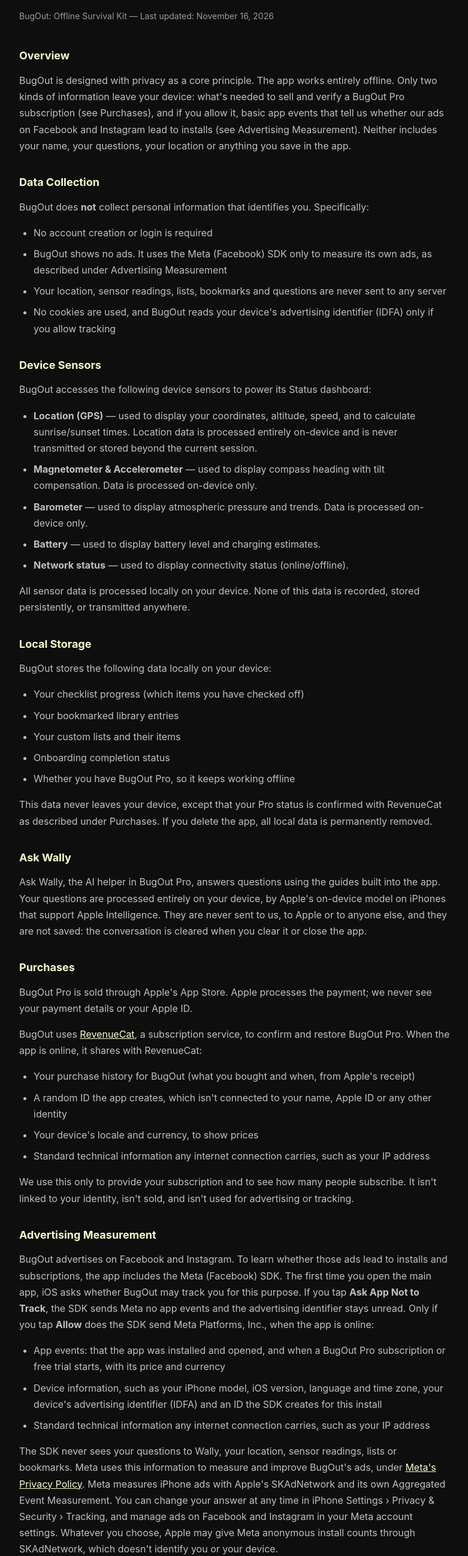
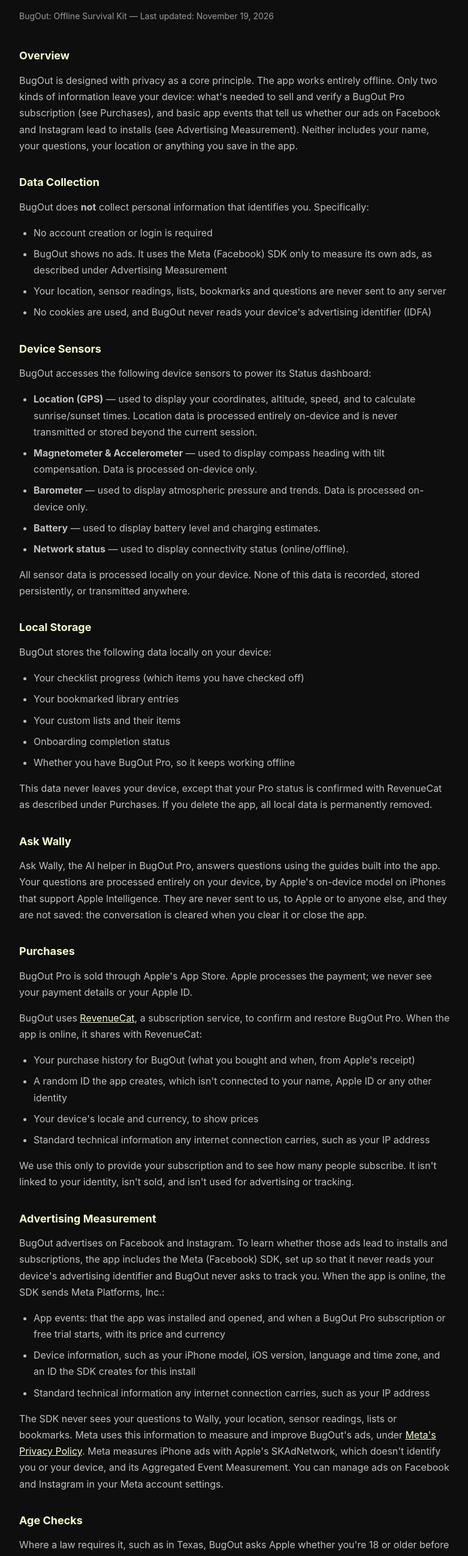
Before and after one commit to jaechung-glitch/bugout, a plain HTML site: page privacy-policy.html in a window 1280 px wide. Shown: the part 81-2675 px from the top of the page at 60% size, without its empty margins (248-1029 px from the left). Drawn offline with Linux system fonts and the light colour scheme.

Commit message:
Privacy policy: Meta events without the advertising ID, no tracking prompt (1.1.2)
Co-Authored-By: Claude Opus 5.5 <noreply@anthropic.com>
Claude-Session: https://claude.ai/code/session_01PbKpPd2o9mWeBmFAqxhiqn

```diff
--- a/privacy-policy.html
+++ b/privacy-policy.html
@@ -56,10 +56,10 @@
 <body>
     <main class="container">
         <h1>Privacy Policy</h1>
-        <p class="subtitle">BugOut: Offline Survival Kit &mdash; Last updated: November 16, 2026</p>
+        <p class="subtitle">BugOut: Offline Survival Kit &mdash; Last updated: November 19, 2026</p>
 
         <h2>Overview</h2>
-        <p>BugOut is designed with privacy as a core principle. The app works entirely offline. Only two kinds of information leave your device: what's needed to sell and verify a BugOut Pro subscription (see Purchases), and if you allow it, basic app events that tell us whether our ads on Facebook and Instagram lead to installs (see Advertising Measurement). Neither includes your name, your questions, your location or anything you save in the app.</p>
+        <p>BugOut is designed with privacy as a core principle. The app works entirely offline. Only two kinds of information leave your device: what's needed to sell and verify a BugOut Pro subscription (see Purchases), and basic app events that tell us whether our ads on Facebook and Instagram lead to installs (see Advertising Measurement). Neither includes your name, your questions, your location or anything you save in the app.</p>
 
         <h2>Data Collection</h2>
         <p>BugOut does <strong>not</strong> collect personal information that identifies you. Specifically:</p>
@@ -67,7 +67,7 @@
             <li>No account creation or login is required</li>
             <li>BugOut shows no ads. It uses the Meta (Facebook) SDK only to measure its own ads, as described under Advertising Measurement</li>
             <li>Your location, sensor readings, lists, bookmarks and questions are never sent to any server</li>
-            <li>No cookies are used, and BugOut reads your device's advertising identifier (IDFA) only if you allow tracking</li>
+            <li>No cookies are used, and BugOut never reads your device's advertising identifier (IDFA)</li>
         </ul>
 
         <h2>Device Sensors</h2>
@@ -107,13 +107,13 @@
         <p>We use this only to provide your subscription and to see how many people subscribe. It isn't linked to your identity, isn't sold, and isn't used for advertising or tracking.</p>
 
         <h2>Advertising Measurement</h2>
-        <p>BugOut advertises on Facebook and Instagram. To learn whether those ads lead to installs and subscriptions, the app includes the Meta (Facebook) SDK. The first time you open the main app, iOS asks whether BugOut may track you for this purpose. If you tap <b>Ask App Not to Track</b>, the SDK sends Meta no app events and the advertising identifier stays unread. Only if you tap <b>Allow</b> does the SDK send Meta Platforms, Inc., when the app is online:</p>
+        <p>BugOut advertises on Facebook and Instagram. To learn whether those ads lead to installs and subscriptions, the app includes the Meta (Facebook) SDK, set up so that it never reads your device's advertising identifier and BugOut never asks to track you. When the app is online, the SDK sends Meta Platforms, Inc.:</p>
         <ul>
             <li>App events: that the app was installed and opened, and when a BugOut Pro subscription or free trial starts, with its price and currency</li>
-            <li>Device information, such as your iPhone model, iOS version, language and time zone, your device's advertising identifier (IDFA) and an ID the SDK creates for this install</li>
+            <li>Device information, such as your iPhone model, iOS version, language and time zone, and an ID the SDK creates for this install</li>
             <li>Standard technical information any internet connection carries, such as your IP address</li>
         </ul>
-        <p>The SDK never sees your questions to Wally, your location, sensor readings, lists or bookmarks. Meta uses this information to measure and improve BugOut's ads, under <a href="https://www.facebook.com/privacy/policy/">Meta's Privacy Policy</a>. Meta measures iPhone ads with Apple's SKAdNetwork and its own Aggregated Event Measurement. You can change your answer at any time in iPhone Settings › Privacy &amp; Security › Tracking, and manage ads on Facebook and Instagram in your Meta account settings. Whatever you choose, Apple may give Meta anonymous install counts through SKAdNetwork, which doesn't identify you or your device.</p>
+        <p>The SDK never sees your questions to Wally, your location, sensor readings, lists or bookmarks. Meta uses this information to measure and improve BugOut's ads, under <a href="https://www.facebook.com/privacy/policy/">Meta's Privacy Policy</a>. Meta measures iPhone ads with Apple's SKAdNetwork, which doesn't identify you or your device, and its Aggregated Event Measurement. You can manage ads on Facebook and Instagram in your Meta account settings.</p>
 
         <h2>Age Checks</h2>
         <p>Where a law requires it, such as in Texas, BugOut asks Apple whether you're 18 or older before you can subscribe to BugOut Pro. Apple shares only an age range, such as "under 18" or "18 and over", never your birthday. BugOut uses it on your iPhone for that check and doesn't store it or send it anywhere.</p>
```
Also changed, not shown: _src/pages/00-home.html (+1 -1 lines), index.html (+1 -1 lines), llms-full.txt, llms.txt.
